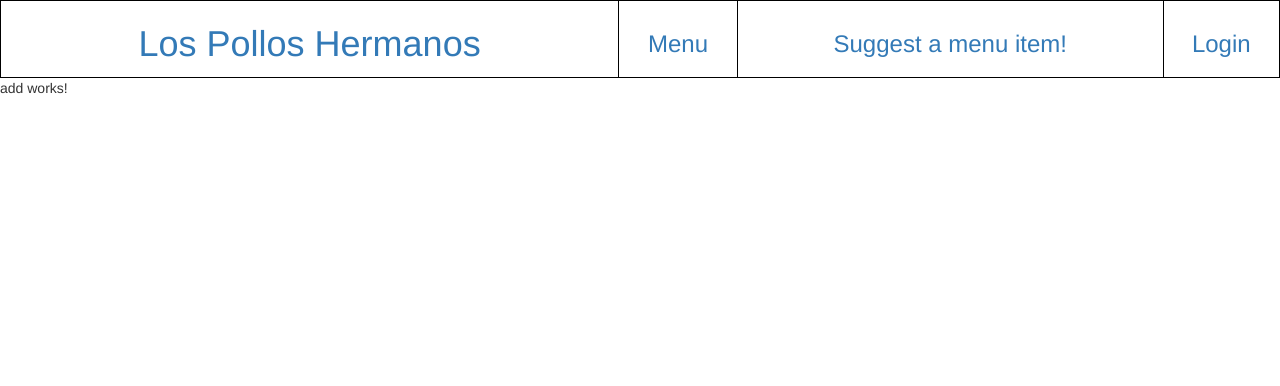
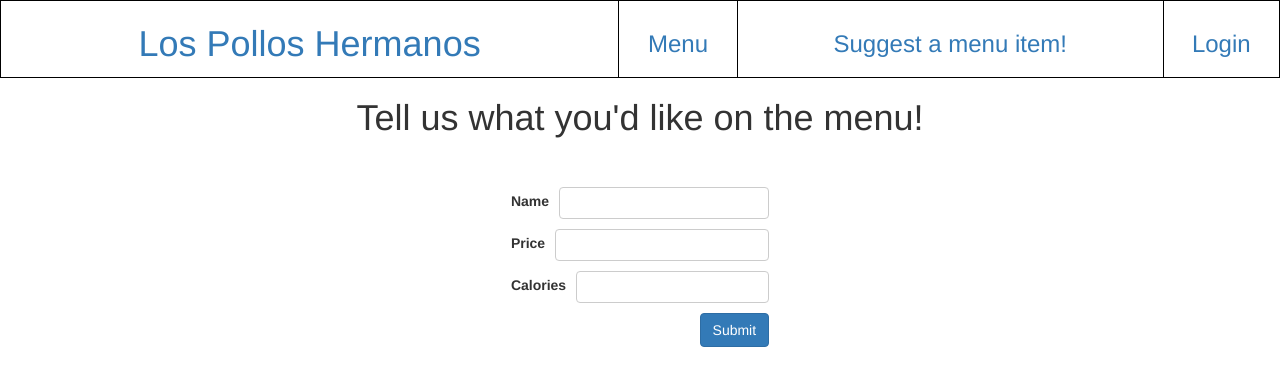
Before and after one commit to Joh0/AngularNode, an Angular app: page /add in a window 1280 px wide. Shown: the top 386 px of the page. Built offline with nearby package versions, Linux system fonts and the light colour scheme.

Commit message:
Add item, menu refreshes after delete

```diff
--- a/src/app/add/add.component.css
+++ b/src/app/add/add.component.css
@@ -0,0 +1,36 @@
+h1{
+  display: flex;
+  justify-content: center;
+  align-items: center;
+}
+
+.form-container{
+  display: flex;
+  justify-content: center;
+  align-items: center;
+  height: 30vh; /* Full height viewport */
+  padding: 20px;
+}
+
+.form-row{
+  display: flex;
+  align-items: center; /* Align label and input vertically */
+  margin-bottom: 10px;
+}
+
+.form-label {
+    margin-right: 10px; /* Space between label and input */
+    font-weight: bold;
+}
+
+.form-input {
+    flex: 1; /* Allows the input to grow if needed */
+    padding: 5px;
+    border: 1px solid #ccc;
+    border-radius: 4px;
+}
+
+.form-button{
+    display: flex;
+    justify-content: right;
+}
--- a/src/app/add/add.component.html
+++ b/src/app/add/add.component.html
@@ -1 +1,21 @@
-<p>add works!</p>
+<h1>Tell us what you'd like on the menu!</h1>
+
+<div class="form-container">
+    <form (ngSubmit)="onSubmit(f)" #f="ngForm">
+        <div class="form-row">
+            <label for="name" class="form-label">Name</label>
+            <input type="text" id="username" class="form-input" ngModel name="name">
+        </div>
+        <div class="form-row" >
+            <label for="price" class="form-label">Price</label>
+            <input type="number" step="0.01" id="price" class="form-input" ngModel name="price">
+        </div>
+        <div class="form-row">
+            <label for="calories" class="form-label">Calories</label>
+            <input type="number" id="calories" class="form-input" ngModel name="calories">
+        </div>
+        <div class="form-button">
+            <button type="submit" class="btn btn-primary" [disabled]="f.invalid">Submit</button>
+        </div>
+    </form>
+</div>
--- a/src/app/add/add.component.ts
+++ b/src/app/add/add.component.ts
@@ -1,4 +1,7 @@
 import { Component } from '@angular/core';
+import { NgForm } from '@angular/forms';
+import { ApiService } from '../api.service';
+import { MenuItem } from '../models/menu-item.model';
 
 @Component({
   selector: 'app-add',
@@ -7,4 +10,24 @@
 })
 export class AddComponent {
 
+  constructor(private myService: ApiService){
+  }
+
+  onSubmit(form: NgForm){
+    var newItem: MenuItem = {
+      id: 0,
+      item: form.value.name,
+      'price ($)': form.value.price,
+      'calories (kCal)': form.value.calories};
+      console.log(newItem);
+    this.myService.addItem(newItem).subscribe(
+      (response: { status: boolean; message: string}) => {
+        alert(response.message);
+        form.reset();
+      },
+      (error) => {
+        alert("Error: " + error);
+      }
+    )
+  }
 }
--- a/src/app/api.service.ts
+++ b/src/app/api.service.ts
@@ -17,4 +17,14 @@
     return this.http.get<{status: boolean, data: MenuItem[]}>(this.apiUrl + 'menu');
     //return this.http.get<MenuItem[]>(`${this.apiUrl}menu`);
   }
+
+  // Delete
+  deleteItem(id: Number): Observable<{status: boolean, message: string}>{
+    return this.http.delete<{status: boolean, message: string}>(this.apiUrl + 'delete/' + id);
+  }
+
+  // Add
+  addItem(item: MenuItem): Observable<{status: boolean, message: string}>{
+    return this.http.post<{status: boolean, message: string}>(this.apiUrl + 'add', item);
+  }
 }
--- a/src/app/app.module.ts
+++ b/src/app/app.module.ts
@@ -9,6 +9,7 @@
 import { LoginComponent } from './login/login.component';
 import { HomeComponent } from './home/home.component';
 import { provideHttpClient, withFetch } from '@angular/common/http';
+import { FormsModule } from '@angular/forms';
 
 
 
@@ -25,6 +26,7 @@
   imports: [
     BrowserModule,
     AppRoutingModule,
+    FormsModule
   ],
   providers: [
     provideClientHydration(),
--- a/src/app/header/header.component.html
+++ b/src/app/header/header.component.html
@@ -1,9 +1,11 @@
 <table>
+    <tbody>
         <tr>
             <th><h1><a href="">Los Pollos Hermanos</a></h1></th>
             <th><h3><a href="/menu">Menu</a></h3></th>
             <th><h3><a href="/add">Suggest a menu item!</a></h3></th>
             <th><h3><a href="/login">Login</a></h3></th>
         </tr>
+    </tbody>
 </table>
 <router-outlet></router-outlet>
--- a/src/app/menu/menu.component.html
+++ b/src/app/menu/menu.component.html
@@ -14,7 +14,7 @@
         <td>{{ data.item }}</td>
         <td>{{ data['price ($)'] }}</td>
         <td>{{ data['calories (kCal)'] }}</td>
-        <td>Delete!!</td>
+        <td><button (click)="deleteItem(data.id)">Delete</button></td>
       </tr>
     </tbody>
 </table>
--- a/src/app/menu/menu.component.ts
+++ b/src/app/menu/menu.component.ts
@@ -28,4 +28,18 @@
       }
     );
   }
+
+  deleteItem(id: Number){
+    console.log('deleteItem called with ID:', id);
+    alert("Here!");
+    this.myService.deleteItem(id).subscribe(
+      (response: { status: boolean; message: string}) => {
+        alert(response.message);
+        this.getData();
+      },
+      (error) => {
+        alert(error);
+      }
+    );
+  }
 }
```
Also changed, not shown: 1 other file (tests, documents, lock files or other folders). Lines whose indentation alone changed are shown as unchanged.
